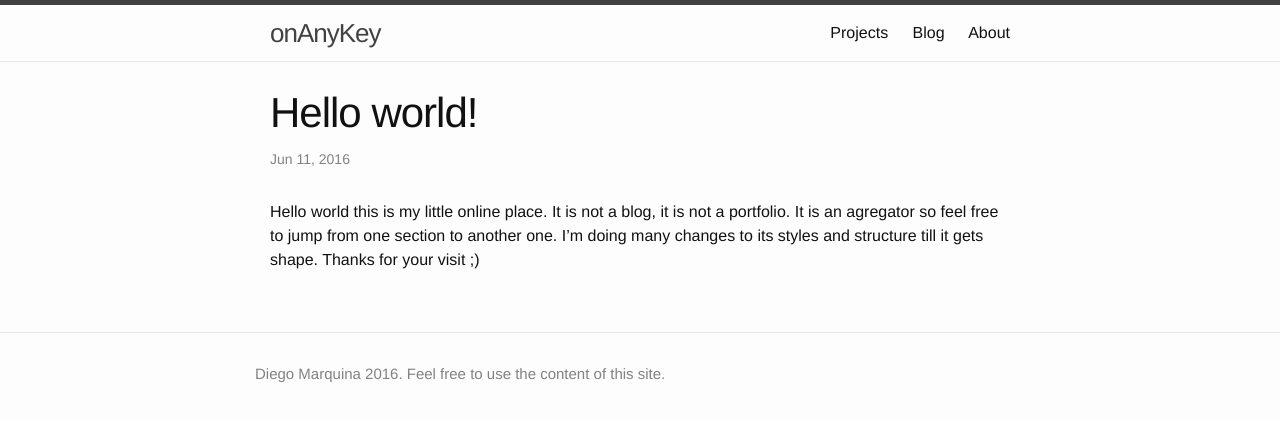
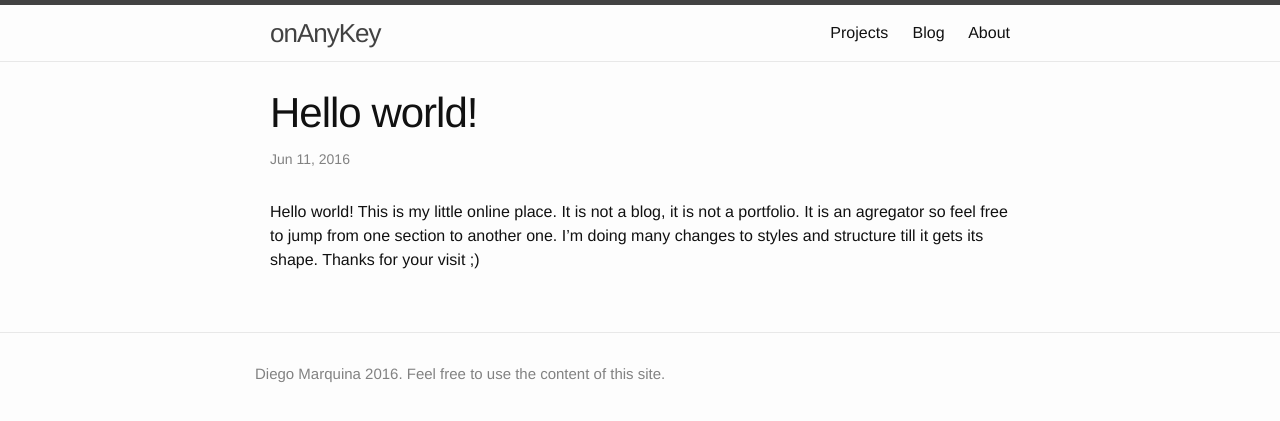
Before and after one commit to mardie/mardie.github.io, a Jekyll site: the page built from _posts/2016-06-12-hello-world.markdown, in a window 1280 px wide. Shown: the top 421 px of the page. Built offline with Jekyll 4.4.1, drawn with Linux system fonts in a browser that asks for light colours.

Commit message:
Update domain config

```diff
--- a/_config.yml
+++ b/_config.yml
@@ -11,7 +11,7 @@ email: d @at@ mardie.net
 description: > # this means to ignore newlines until "baseurl:"
   Diego Marquina
 baseurl: "" # the subpath of your site, e.g. /blog
-url: "http://yourdomain.com" # the base hostname & protocol for your site
+url: "http://mardie.net" # the base hostname & protocol for your site
 twitter_username: _mardie
 github_username:  mardie
 collections:
--- a/_posts/2016-06-12-hello-world.markdown
+++ b/_posts/2016-06-12-hello-world.markdown
@@ -5,5 +5,5 @@ title:  "Hello world!"
 date:   2016-06-12 00:00:00 +0100
 categories: meta
 ---
-Hello world this is my little online place. It is not a blog, it is not a portfolio. It is an agregator so feel free to jump from one section to another one. I'm doing many changes to its styles and structure till it gets shape.
+Hello world! This is my little online place. It is not a blog, it is not a portfolio. It is an agregator so feel free to jump from one section to another one. I'm doing many changes to styles and structure till it gets its shape.
 Thanks for your visit ;)
```
